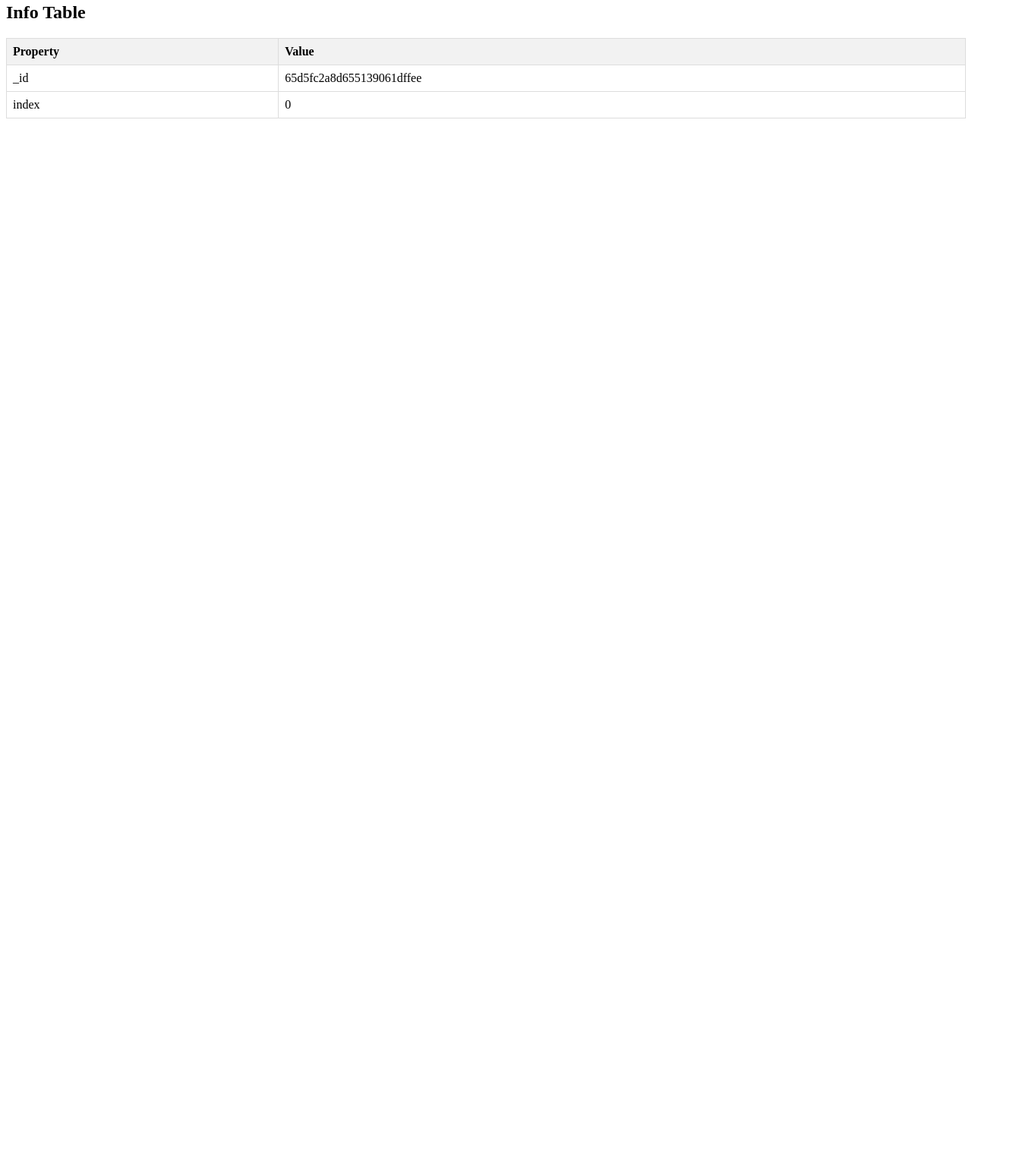
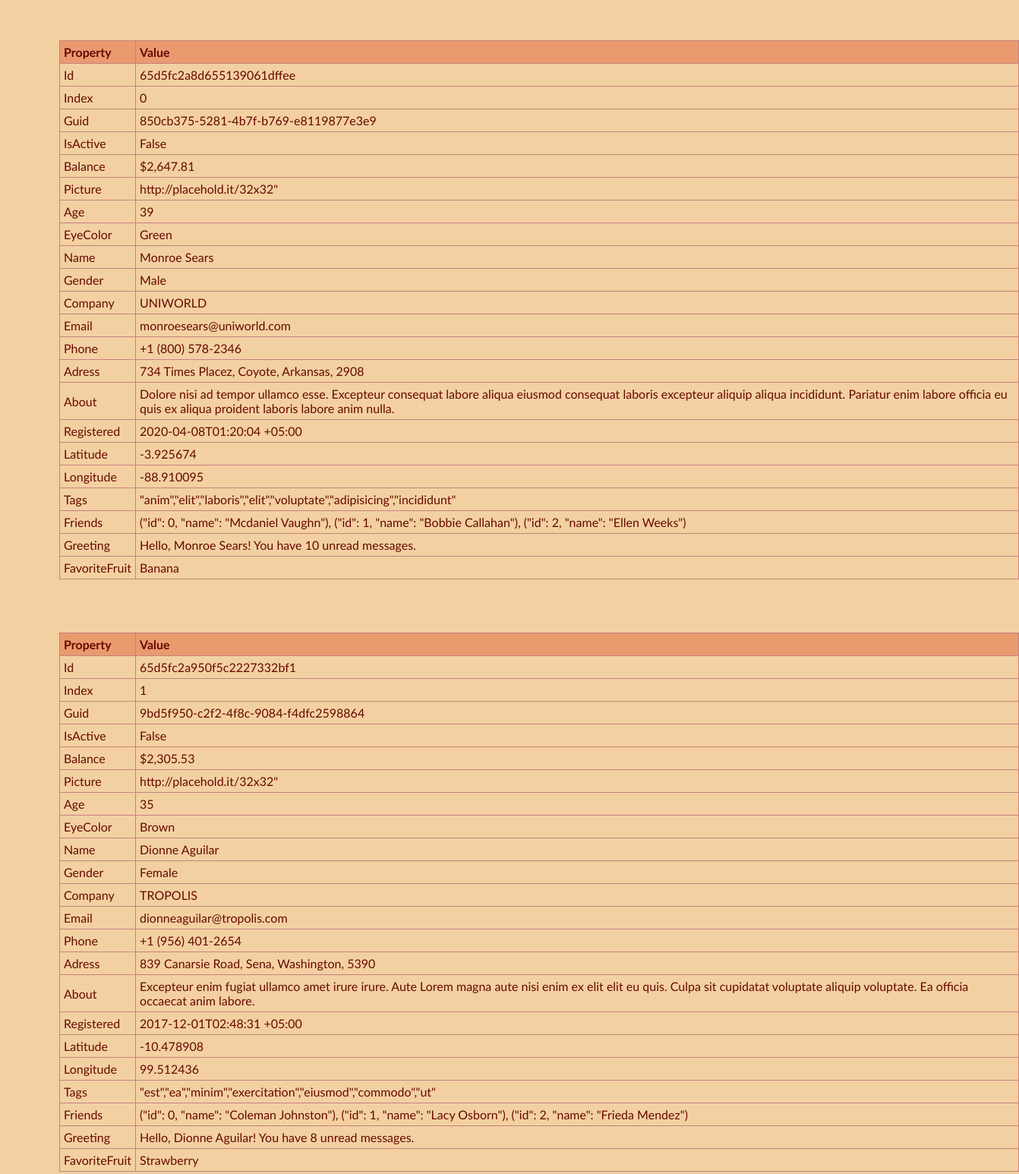
Before and after one commit to Oliwashere/HTML_Lopez_Oliver, a plain HTML site: page Dia 3/main.html in a window 1280 px wide. Shown: the part 17-1563 px from the top of the page at 76% size, 1342 px wide, since content can reach past the window. Before the commit the page ends 800 px from the top, so only its background shows below. Drawn offline with Linux system fonts and the light colour scheme.

Commit message:
Final Update

```diff
--- a/Dia 3/main.html
+++ b/Dia 3/main.html
@@ -9,24 +9,122 @@
         table {
             border-collapse: collapse;
             width: 100%;
+            margin: 70px;
+
         }
 
         th,
         td {
-            border: 1px solid #dddddd;
+            border: 1px solid #c48181;
             text-align: left;
-            padding: 8px;
+            padding: 5px;
+            font-family: 'Trebuchet MS', 'Lucida Sans Unicode', 'Lucida Grande', 'Lucida Sans', Arial, sans-serif;
+            color:#660a00
         }
 
         th {
-            background-color: #f2f2f2;
+            background-color: #ea9a6f;
+            font-family: 'Trebuchet MS', 'Lucida Sans Unicode', 'Lucida Grande', 'Lucida Sans', Arial, sans-serif;
         }
     </style>
 </head>
 
-<body>
-
-    <h2>Info Table</h2>
+<body style="background-color:#f3d0a1 ;">
+    <table>
+        <tr>
+            <th>Property</th>
+            <th>Value</th>
+        </tr>
+        <tr>
+            <td>Id</td>
+            <td>65d5fc2a8d655139061dffee</td>
+        </tr>
+        <tr>
+            <td>Index</td>
+            <td>0</td>
+        </tr>
+        <tr>
+            <td>Guid</td>
+            <td>850cb375-5281-4b7f-b769-e8119877e3e9</td>
+        </tr>
+        <tr>
+            <td>IsActive</td>
+            <td>False</td>
+        </tr>
+        <tr>
+            <td>Balance</td>
+            <td>$2,647.81</td>
+        </tr>
+        <tr>
+            <td>Picture</td>
+            <td>http://placehold.it/32x32&quot;</td>
+        </tr>
+        <tr>
+            <td>Age</td>
+            <td>39</td>
+        </tr>
+        <tr>
+            <td>EyeColor</td>
+            <td>Green</td>
+        </tr>
+        <tr>
+            <td>Name</td>
+            <td>Monroe Sears</td>
+        </tr>
+        <tr>
+            <td>Gender</td>
+            <td>Male</td>
+        </tr>
+        <tr>
+            <td>Company</td>
+            <td>UNIWORLD</td>
+        </tr>
+        <tr>
+            <td>Email</td>
+            <td>monroesears@uniworld.com</td>
+        </tr>
+        <tr>
+            <td>Phone</td>
+            <td>+1 (800) 578-2346</td>
+        </tr>
+        <tr>
+            <td>Adress</td>
+            <td>734 Times Placez, Coyote, Arkansas, 2908</td>
+        </tr>
+        <tr>
+            <td>About</td>
+            <td>Dolore nisi ad tempor ullamco esse. Excepteur consequat labore aliqua eiusmod consequat laboris excepteur aliquip aliqua incididunt. Pariatur enim labore officia eu quis ex aliqua proident laboris labore anim nulla.</td>
+        </tr>
+        <tr>
+            <td>Registered</td>
+            <td>2020-04-08T01:20:04 +05:00</td>
+        </tr>
+        <tr>
+            <td>Latitude</td>
+            <td>-3.925674</td>
+        </tr>
+        <tr>
+            <td>Longitude</td>
+            <td>-88.910095</td>
+        </tr>
+        <tr>
+            <td>Tags</td>
+            <td>"anim","elit","laboris","elit","voluptate","adipisicing","incididunt"</td>
+        </tr>
+        <tr>
+            <td>Friends</td>
+            <td>("id": 0, "name": "Mcdaniel Vaughn"), ("id": 1, "name": "Bobbie Callahan"), ("id": 2, "name": "Ellen Weeks")
+            </td>
+        </tr>
+        <tr>
+            <td>Greeting</td>
+            <td>Hello, Monroe Sears! You have 10 unread messages.</td>
+        </tr>
+        <tr>
+            <td>FavoriteFruit</td>
+            <td>Banana</td>
+        </tr>
+    </table>
 
     <table>
         <tr>
@@ -34,14 +132,94 @@
             <th>Value</th>
         </tr>
         <tr>
-            <td>_id</td>
-            <td>65d5fc2a8d655139061dffee</td>
+            <td>Id</td>
+            <td>65d5fc2a950f5c2227332bf1</td>
         </tr>
         <tr>
-            <td>index</td>
-            <td>0</td>
+            <td>Index</td>
+            <td>1</td>
         </tr>
-        <!-- Add more rows for other properties -->
+        <tr>
+            <td>Guid</td>
+            <td>9bd5f950-c2f2-4f8c-9084-f4dfc2598864</td>
+        </tr>
+        <tr>
+            <td>IsActive</td>
+            <td>False</td>
+        </tr>
+        <tr>
+            <td>Balance</td>
+            <td>$2,305.53</td>
+        </tr>
+        <tr>
+            <td>Picture</td>
+            <td>http://placehold.it/32x32&quot;</td>
+        </tr>
+        <tr>
+            <td>Age</td>
+            <td>35</td>
+        </tr>
+        <tr>
+            <td>EyeColor</td>
+            <td>Brown</td>
+        </tr>
+        <tr>
+            <td>Name</td>
+            <td>Dionne Aguilar</td>
+        </tr>
+        <tr>
+            <td>Gender</td>
+            <td>Female</td>
+        </tr>
+        <tr>
+            <td>Company</td>
+            <td>TROPOLIS</td>
+        </tr>
+        <tr>
+            <td>Email</td>
+            <td>dionneaguilar@tropolis.com</td>
+        </tr>
+        <tr>
+            <td>Phone</td>
+            <td>+1 (956) 401-2654</td>
+        </tr>
+        <tr>
+            <td>Adress</td>
+            <td>839 Canarsie Road, Sena, Washington, 5390</td>
+        </tr>
+        <tr>
+            <td>About</td>
+            <td>Excepteur enim fugiat ullamco amet irure irure. Aute Lorem magna aute nisi enim ex elit elit eu quis. Culpa sit cupidatat voluptate aliquip voluptate. Ea officia occaecat anim labore.</td>
+        </tr>
+        <tr>
+            <td>Registered</td>
+            <td>2017-12-01T02:48:31 +05:00</td>
+        </tr>
+        <tr>
+            <td>Latitude</td>
+            <td>-10.478908</td>
+        </tr>
+        <tr>
+            <td>Longitude</td>
+            <td>99.512436</td>
+        </tr>
+        <tr>
+            <td>Tags</td>
+            <td>"est","ea","minim","exercitation","eiusmod","commodo","ut"</td>
+        </tr>
+        <tr>
+            <td>Friends</td>
+            <td>("id": 0, "name": "Coleman Johnston"), ("id": 1, "name": "Lacy Osborn"), ("id": 2, "name": "Frieda Mendez")
+            </td>
+        </tr>
+        <tr>
+            <td>Greeting</td>
+            <td>Hello, Dionne Aguilar! You have 8 unread messages.</td>
+        </tr>
+        <tr>
+            <td>FavoriteFruit</td>
+            <td>Strawberry</td>
+        </tr>
     </table>
 
 </body>
```
